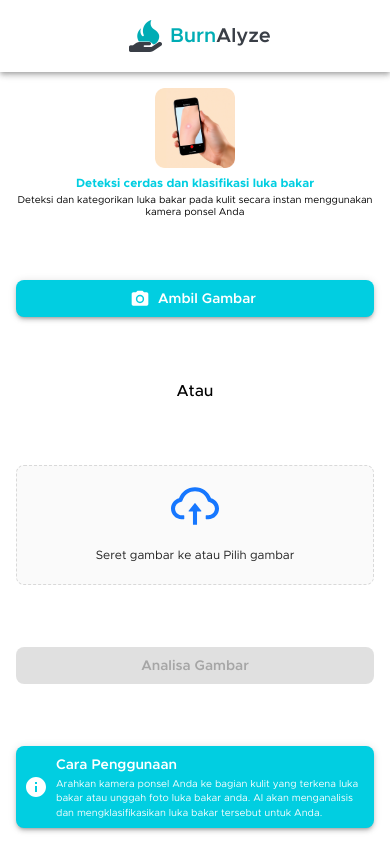
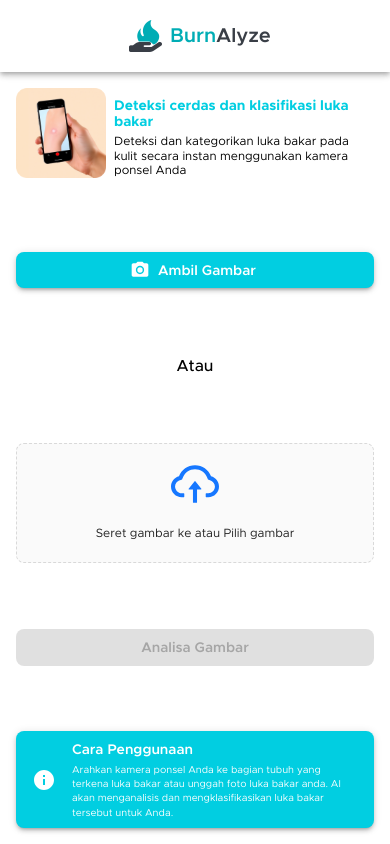
Before and after one commit to CC25-CF199/burnalyze-frontend, a React (Vite) app: page /detection in a window 390 px wide. Built offline with nearby package versions, Linux system fonts and the light colour scheme; some icons are missing.

Commit message:
feat(layout): improved page responsiveness

```diff
--- a/src/components/atoms/Image/Image.config.js
+++ b/src/components/atoms/Image/Image.config.js
@@ -33,7 +33,7 @@ const styleConfig = {
   },
   detectionHeaderImg: {
     sx: {
-      height: { xs: 80, md: 200 },
+      height: { xs: 90, sm: 100, md: 160 },
       width: 'auto',
       mb: 1,
     },
--- a/src/components/molecules/Card/Card.component.jsx
+++ b/src/components/molecules/Card/Card.component.jsx
@@ -11,11 +11,11 @@ const Card = ({ title, content }) => {
         borderRadius: '8px',
         color: 'secondary.main',
         paddingBlock: 1,
-        paddingInline: 1,
+        paddingInline: 2,
         boxShadow: 3,
       }}
     >
-      <Info sx={{ mr: 1 }} />
+      <Info sx={{ mr: 2 }} />
       <Box>
         <Typography
           variant="subtitle2"
--- a/src/components/organisms/DetectionHeader/DetectionHeader.component.jsx
+++ b/src/components/organisms/DetectionHeader/DetectionHeader.component.jsx
@@ -8,17 +8,17 @@ const DetectionHeader = () => {
     <Box
       sx={{
         display: 'flex',
-        flexDirection: 'column',
         alignItems: 'center',
-        textAlign: 'center',
+        gap: { xs: 1, md: 3 },
       }}
     >
       <Image src={holdingPhone} type="detectionHeaderImg" />
+      <Box>
         <Typography
           variant="h6"
           component="h1"
           sx={{
-          fontSize: { xs: '12px', md: '24px' },
+            fontSize: { xs: '14px', sm: '18px', md: '24px' },
             color: 'primary.main',
             fontWeight: 700,
             lineHeight: '1.2',
@@ -30,13 +30,14 @@ const DetectionHeader = () => {
         <Typography
           variant="body2"
           sx={{
-          fontSize: { xs: '10px', md: '18px' },
+            fontSize: { xs: '12px', sm: '14px', md: '18px' },
             lineHeight: '1.2',
           }}
         >
-        Deteksi dan kategorikan luka bakar pada kulit secara instan menggunakan
-        kamera ponsel Anda
+          Deteksi dan kategorikan luka bakar pada kulit secara instan
+          menggunakan kamera ponsel Anda
         </Typography>
+      </Box>
     </Box>
   );
 };
--- a/src/components/organisms/MainContent/MainContent.component.jsx
+++ b/src/components/organisms/MainContent/MainContent.component.jsx
@@ -10,7 +10,11 @@ const MainContent = ({ children }) => {
         // flexDirection: 'column',
         // overflow: 'auto',
         height: '100%',
-        padding: { xs: 2, md: 3 },
+        padding: {
+          xs: 2,
+          sm: '16px 10em 16px 10em',
+          md: '16px 18em 16px 18em',
+        },
       }}
     >
       {children}
--- a/src/containers/Camera/Camera.container.jsx
+++ b/src/containers/Camera/Camera.container.jsx
@@ -16,7 +16,7 @@ const CameraContainer = () => {
       <CameraComponent />
       <Card
         title="Cara Penggunaan"
-        content="Arahkan kamera ponsel Anda ke bagian kulit yang terkena luka bakar atau unggah foto luka bakar anda. AI akan menganalisis dan mengklasifikasikan luka bakar tersebut untuk Anda."
+        content="Arahkan kamera ponsel Anda ke bagian tubuh yang terkena luka bakar atau unggah foto luka bakar anda. AI akan menganalisis dan mengklasifikasikan luka bakar tersebut untuk Anda."
       />
     </Box>
   );
--- a/src/containers/Detection/Detection.container.jsx
+++ b/src/containers/Detection/Detection.container.jsx
@@ -87,7 +87,7 @@ const DetectionContainer = () => {
       </Button>
       <Card
         title="Cara Penggunaan"
-        content="Arahkan kamera ponsel Anda ke bagian kulit yang terkena luka bakar atau unggah foto luka bakar anda. AI akan menganalisis dan mengklasifikasikan luka bakar tersebut untuk Anda."
+        content="Arahkan kamera ponsel Anda ke bagian tubuh yang terkena luka bakar atau unggah foto luka bakar anda. AI akan menganalisis dan mengklasifikasikan luka bakar tersebut untuk Anda."
       />
     </Box>
   );
```
Lines whose indentation alone changed are shown as unchanged.
